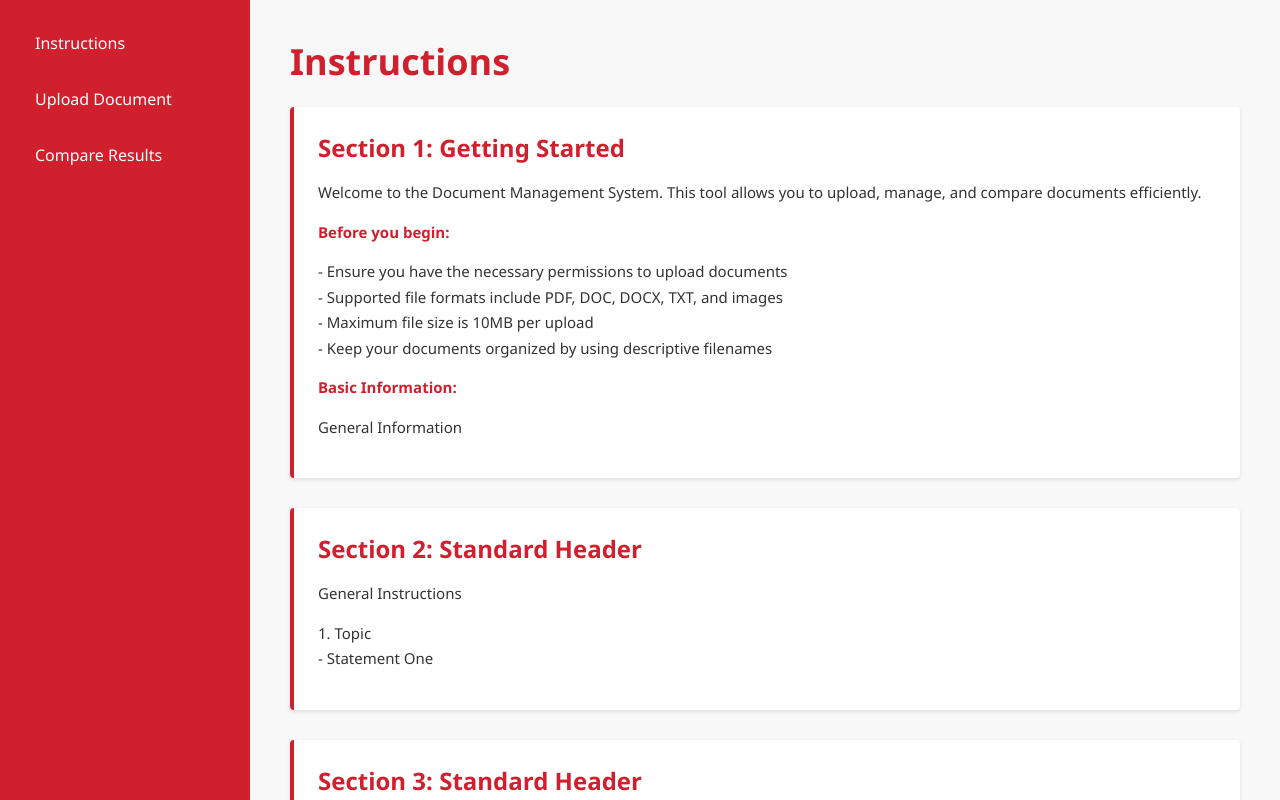
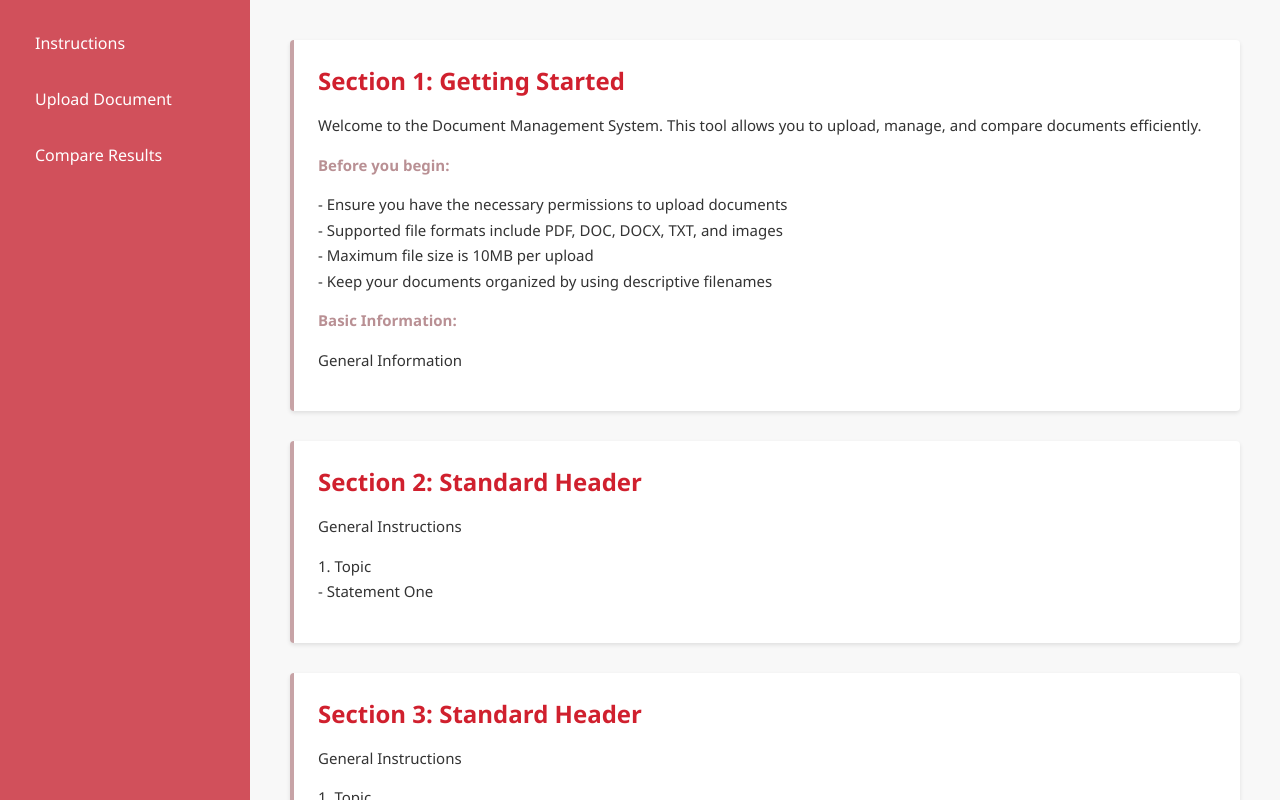
Before and after one commit to Foretify/FrontEnd-Sample, a website: page index.html in a window 1280 px wide. Drawn offline with Linux system fonts and the light colour scheme.

Commit message:
updates to style file and removal of H1 Headers

```diff
--- a/index.html
+++ b/index.html
@@ -18,14 +18,14 @@
         </nav>
         <main class="content">
             <div id="instructions" class="page active">
-                <h1>Instructions</h1>
+
                 <div id="instructionsContent">
                     <p>Loading instructions...</p>
                 </div>
             </div>
 
             <div id="upload" class="page">
-                <h1>Upload Document</h1>
+
                 <div id="uploadCardsContainer" class="upload-cards-container">
                     <!-- Upload cards will be dynamically added here -->
                     <div class="add-card-placeholder">
@@ -41,7 +41,6 @@
             </div>
 
             <div id="compare" class="page">
-                <h1>Compare Results</h1>
                 <div class="compare-container">
                     <p>Results will be displayed here.</p>
                     <div id="resultsContainer"></div>
--- a/server.js
+++ b/server.js
@@ -29,7 +29,7 @@ const server = http.createServer((req, res) => {
         if (error) {
             if (error.code === 'ENOENT') {
                 res.writeHead(404, { 'Content-Type': 'text/html' });
-                res.end('<h1>404 -  What are you doing :( </h1>', 'utf-8');
+                res.end('<h1>404 -  no page found :( </h1>', 'utf-8');
             } else {
                 res.writeHead(500);
                 res.end('Server Error: ' + error.code);
--- a/styles.css
+++ b/styles.css
@@ -17,7 +17,7 @@ body {
 
 .sidebar {
     width: 250px;
-    background-color: #d0202e;
+    background-color: #d1505b;
     color: white;
     padding: 20px;
     overflow-y: auto;
@@ -86,7 +86,7 @@ body {
 }
 
 h1 {
-    color: #d0202e;
+    color: #0a0a0a;
     margin-bottom: 24px;
     font-size: 36px;
     font-weight: 600;
@@ -403,7 +403,7 @@ h1 {
     margin-bottom: 30px;
     padding: 24px;
     background-color: #ffffff;
-    border-left: 4px solid #d0202e;
+    border-left: 4px solid #c7a3a6;
     border-radius: 4px;
     box-shadow: 0 2px 4px rgba(0, 0, 0, 0.1);
 }
@@ -426,6 +426,6 @@ h1 {
 }
 
 .section-content strong {
-    color: #d0202e;
+    color: #b99094;
     font-weight: 600;
 }
```
